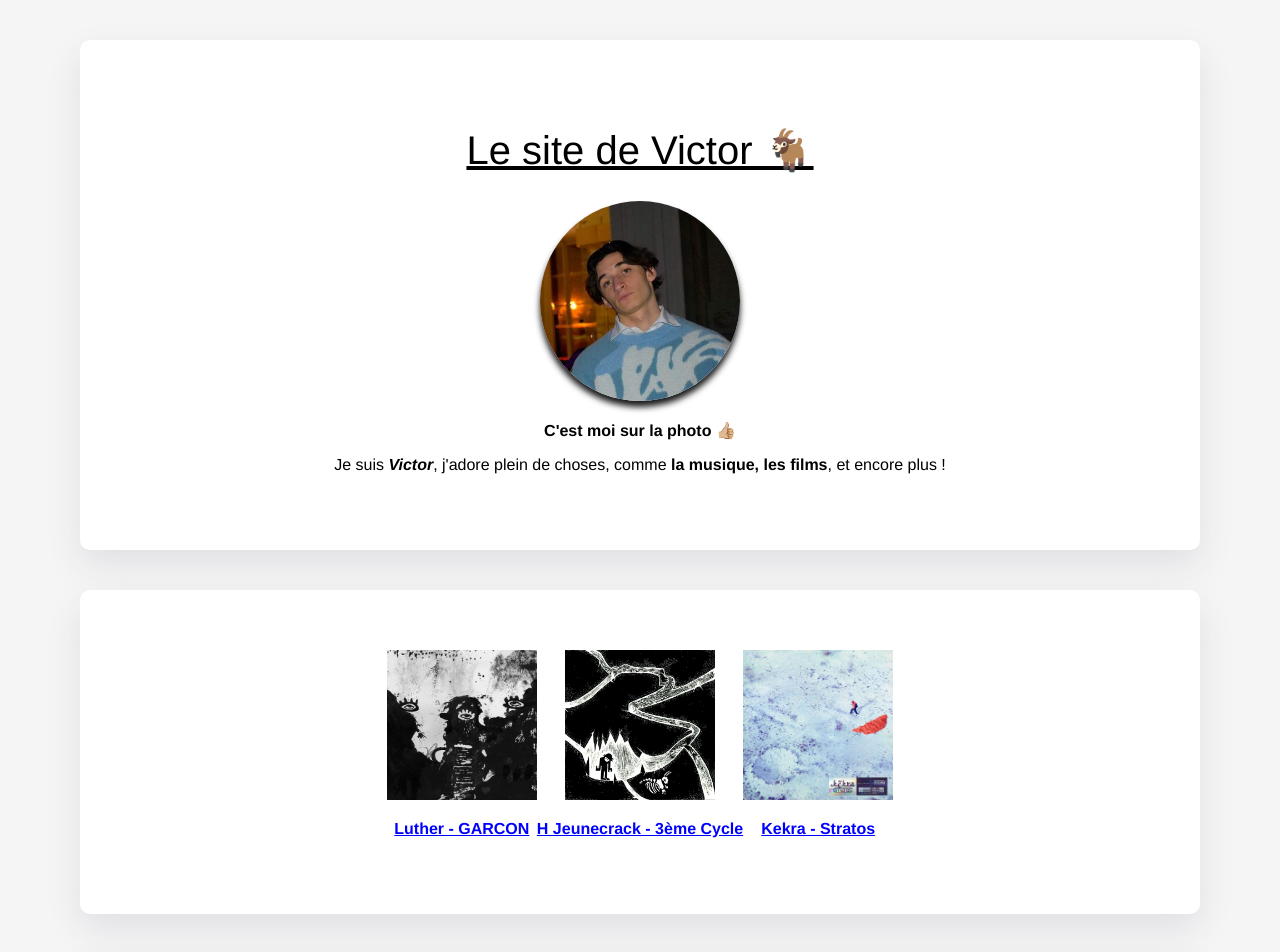
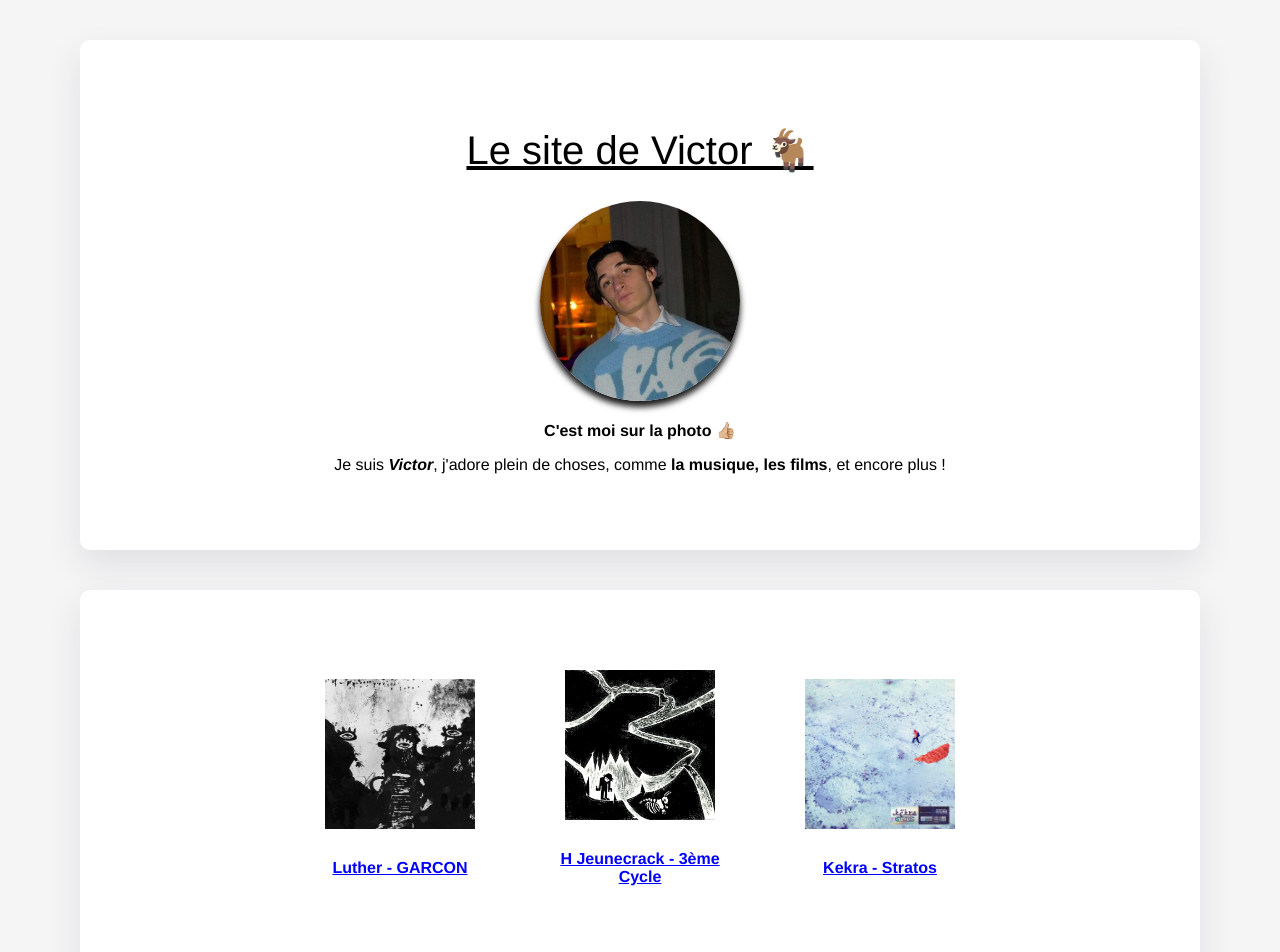
Before and after one commit to VictorLePa/my-profile, a plain HTML site: page index.html in a window 1280 px wide. Shown: the top 952 px of the page. Drawn offline with Linux system fonts and the light colour scheme.

Commit message:
Update style.css

```diff
--- a/style.css
+++ b/style.css
@@ -43,6 +43,19 @@ ul.myUL {
   padding: 0px 20px; /* add som left/right padding between list items */
 }
 
+.album-container {
+  display: flex;
+  flex-direction: column;
+  align-items: center;
+  padding: 10px;
+  width: 200px;
+  margin: 10px;
+}
+
+.album-container img {
+  margin-bottom: 10px;
+}
+
 @media (max-width: 960px) {
   /* For a screen < 960px, this CSS will be read */
   .container {
```
